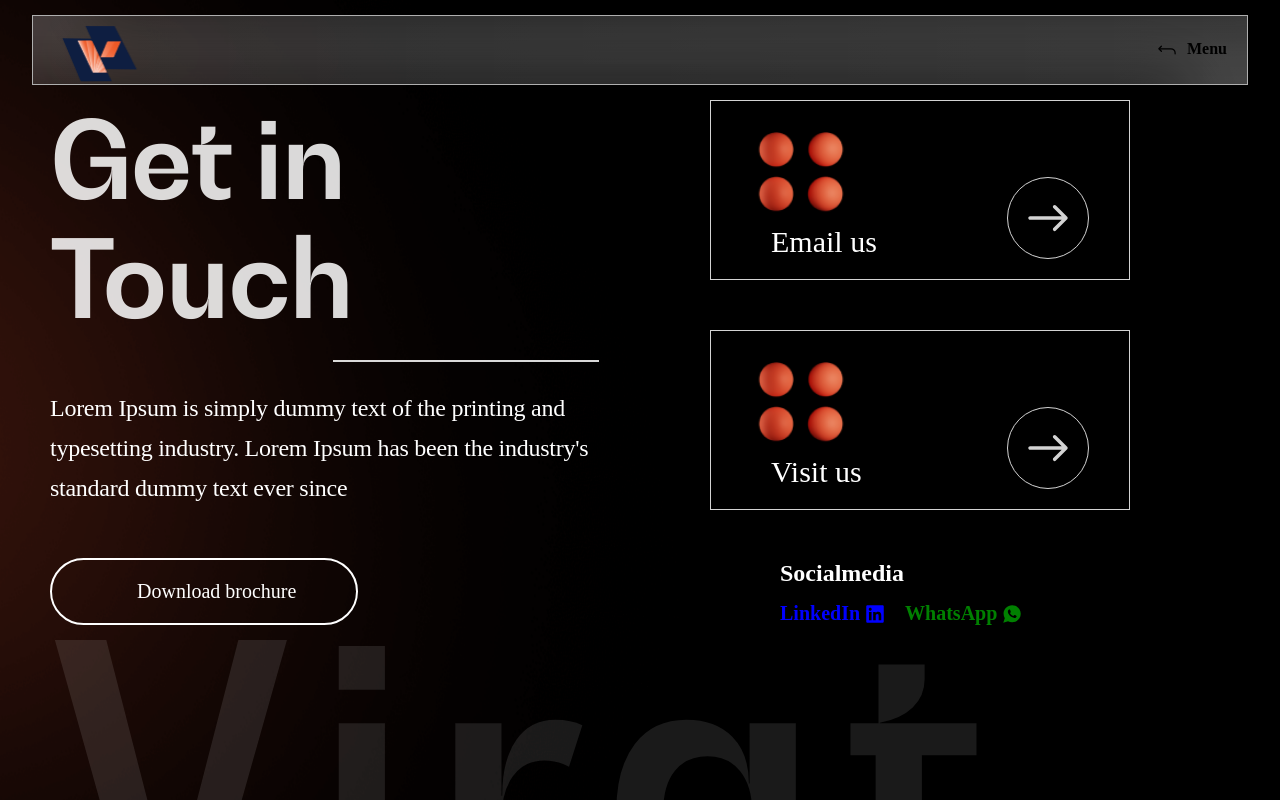
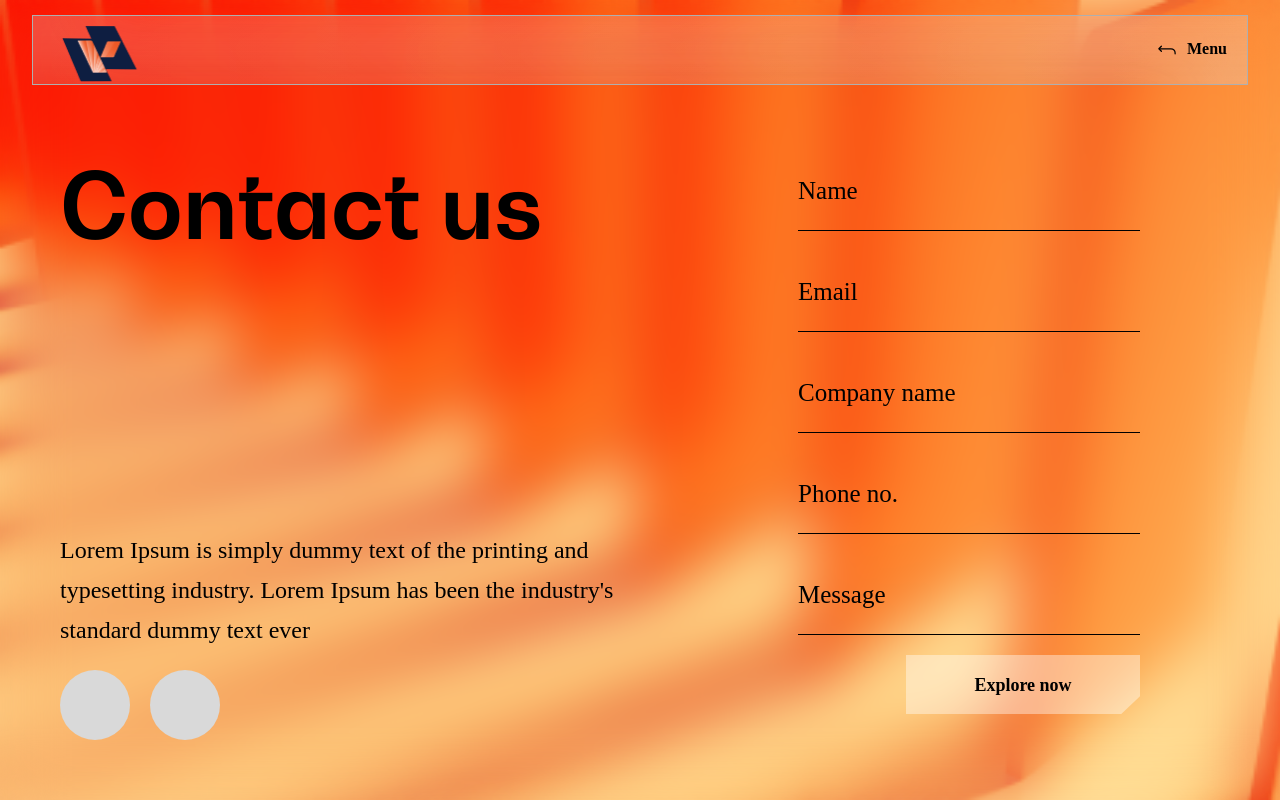
Before and after one commit to HaraayDesignStudio/Virat-Website-Frontend, a React (Create React App) app: page /contact-us in a window 1280 px wide. Shown: the top 800 px of the page. Built offline with nearby package versions, Linux system fonts and the light colour scheme; some icons are missing; the HTML template or start-up script is replaced by a standard one; a web font is replaced by a local one.

Commit message:
Created teh contact form

```diff
--- a/src/App.js
+++ b/src/App.js
@@ -3,6 +3,7 @@ import Navbar from "./components/navbar";
 import HomePage from "./pages/homePage";
 import Footer from "./components/footer";
 import Aboutus from "./pages/aboutus";
+import ContactUs from "./pages/contactus";
 
 function App() {
   return (
@@ -11,6 +12,7 @@ function App() {
       <Routes>
         <Route path="/" element={<HomePage />} />
         <Route path="/about" element={<Aboutus />} />
+        <Route path="/contact-us" element={<ContactUs />} />
       </Routes>
       <Footer />
     </BrowserRouter>
--- a/src/components/navbar.jsx
+++ b/src/components/navbar.jsx
@@ -104,7 +104,7 @@ const Navbar = () => {
               Download Brochure
             </Link>
             <Link
-              to="/contact"
+              to="/contact-us"
               onClick={() => handleTabClick("contact")}
               className={selectedTab === "contact" ? "selected" : ""}
             >
--- /dev/null
+++ b/src/pages/contactus.jsx
@@ -0,0 +1,91 @@
+// ContactUs.js
+import React, { useState } from "react";
+import "./pages.css";
+import { Link } from "react-router-dom";
+import ButtonComponents2 from "../components/buttonComponents2";
+
+const ContactUs = () => {
+  const [name, setName] = useState("");
+  const [email, setEmail] = useState("");
+  const [company, setCompany] = useState("");
+  const [phone, setPhone] = useState("");
+  const [message, setMessage] = useState("");
+
+  return (
+    <div className="contact-container">
+      <div className="contact-first">
+        <div>
+          <p className="contact-heading">Contact us</p>
+        </div>
+        <div>
+          <p className="contact-disc">
+            Lorem Ipsum is simply dummy text of the printing and typesetting
+            industry. Lorem Ipsum has been the industry's standard dummy text
+            ever{" "}
+          </p>
+          <div className="links-mobile">
+            <Link className="link-mobile" to="/"></Link>
+            <Link className="link-mobile" to="/"></Link>
+          </div>
+        </div>
+      </div>
+      <div>
+        <form className="form-contact">
+          <div className="input-contact">
+            <input
+              type="text"
+              id="textInput"
+              value={name}
+              onChange={(e) => setName(e.target.value)}
+              placeholder="Name"
+            />
+            <div className="hr-input"></div>
+          </div>
+          <div className="input-contact">
+            <input
+              type="text"
+              id="textInput"
+              value={email}
+              onChange={(e) => setEmail(e.target.value)}
+              placeholder="Email"
+            />
+            <div className="hr-input"></div>
+          </div>
+          <div className="input-contact">
+            <input
+              type="text"
+              id="textInput"
+              value={company}
+              onChange={(e) => setCompany(e.target.value)}
+              placeholder="Company name"
+            />
+            <div className="hr-input"></div>
+          </div>
+          <div className="input-contact">
+            <input
+              type="number"
+              id="textInput"
+              value={phone}
+              onChange={(e) => setPhone(e.target.value)}
+              placeholder="Phone no."
+            />
+            <div className="hr-input"></div>
+          </div>
+          <div className="input-contact">
+            <input
+              type="text"
+              id="textInput"
+              value={message}
+              onChange={(e) => setMessage(e.target.value)}
+              placeholder="Message"
+            />
+            <div className="hr-input"></div>
+          </div>
+         <ButtonComponents2 name={"Explore now"} link={""}/>
+        </form>
+      </div>
+    </div>
+  );
+};
+
+export default ContactUs;
--- a/src/pages/pages.css
+++ b/src/pages/pages.css
@@ -919,7 +919,8 @@
     line-height: 75px; /* 184.375% */
     letter-spacing: -0.704px;
   }
-  .why-us-disc,.why-us-disc2-two {
+  .why-us-disc,
+  .why-us-disc2-two {
     color: #000;
     font-family: virat;
     font-size: 16px;
@@ -984,3 +985,101 @@
     padding-right: 3.8%;
   }
 }
+
+/* ---- Contact Us ---- */
+
+.contact-container {
+  position: relative;
+  background-image: url("../assets/footer-mobile.png");
+  background-size: cover;
+  height: 100vh;
+  display: flex;
+  padding: 60px 60px;
+  padding-top: 150px;
+}
+
+.contact-container::before {
+  content: "";
+  position: absolute;
+  top: 0;
+  left: 0;
+  width: 100%;
+  height: 100%;
+  background: inherit;
+  filter: blur(30px);
+}
+
+.contact-container > div {
+  position: relative;
+  z-index: 1;
+  width: 50%;
+}
+.contact-first {
+  display: flex;
+  flex-direction: column;
+  justify-content: space-between;
+}
+.contact-first div {
+  display: flex;
+  flex-direction: column;
+  gap: 20px;
+}
+.contact-heading {
+  color: #000;
+  font-family: bwvirat;
+  font-size: 92px;
+  font-style: normal;
+  font-weight: 700;
+  line-height: normal;
+}
+.contact-disc {
+  color: #000;
+  font-family: virat;
+  font-size: 24px;
+  font-style: normal;
+  line-height: 40px;
+}
+.links-mobile {
+  display: flex !important;
+  flex-direction: row !important;
+  gap: 20px;
+}
+.link-mobile {
+  background-color: #d9d9d9;
+  height: 70px;
+  width: 70px;
+  border-radius: 50%;
+}
+.form-contact {
+  display: flex;
+  flex-direction: column;
+  gap: 20px;
+  align-items: flex-end;
+  padding: 0 80px;
+}
+.form-contact input, .form-contact textarea {
+  background-color: transparent;
+  border: none;
+  color: black;
+  padding: 20px;
+  font-size: 25px;
+  line-height: 40px;
+  padding-left: 0;
+}
+input::placeholder , textarea::placeholder{
+  color: black;
+  font-family: virat;
+  font-size: 25px;
+  font-style: normal;
+  line-height: 40px;
+}
+.form-contact input:focus-visible,
+.form-contact input:focus,
+.form-contact input:active {
+  outline: none !important;
+}
+.hr-input {
+  /* width: 569.032px; */
+  height: 1px;
+  background: #000;
+}
```
